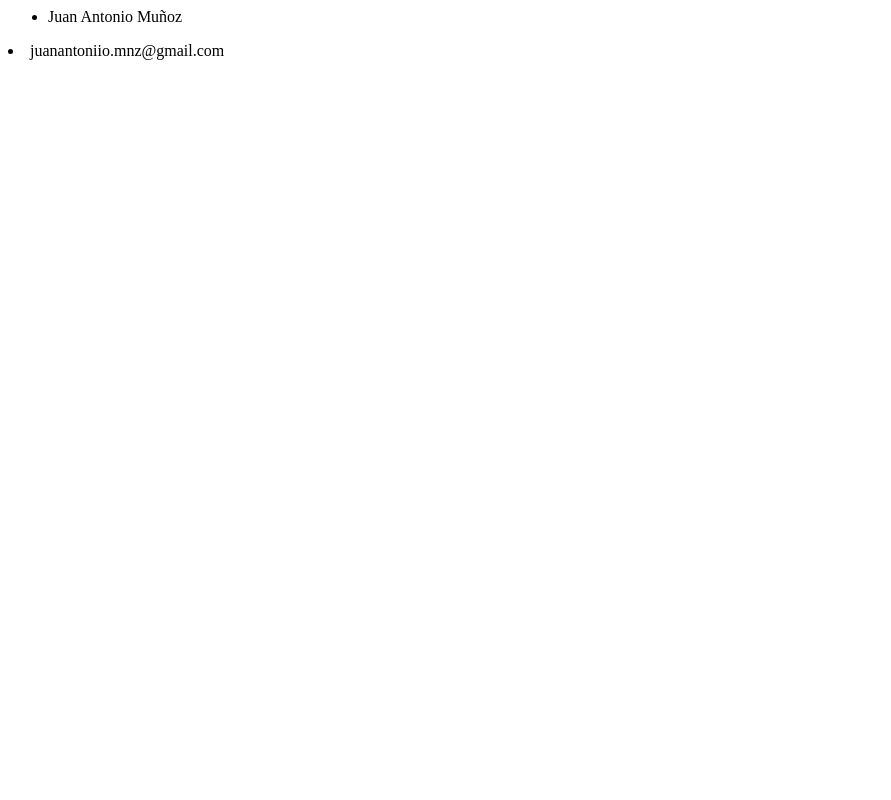
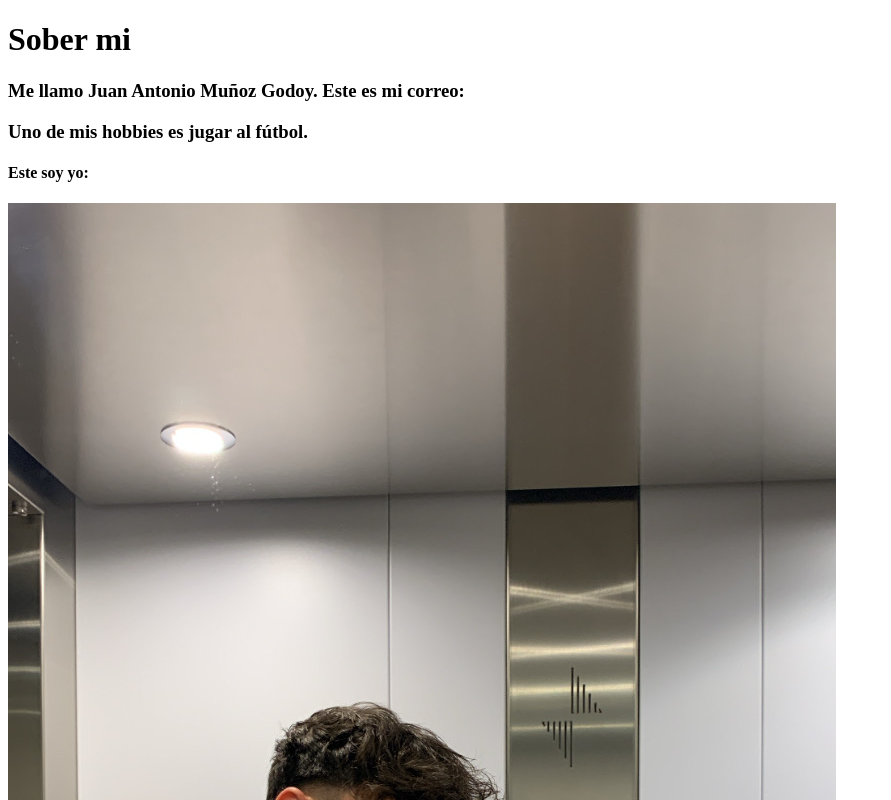
Before and after one commit to iesgrancapitan-eed/practica2-git-haciendo-copia-en-remoto-JuanAntonio0802, a plain HTML site: page sobremi.html in a window 1280 px wide. Shown: the top 800 px of the page, without its empty margins (0-891 px from the left). Drawn offline with Linux system fonts and the light colour scheme.

Commit message:
actualizar issues

```diff
--- a/sobremi.html
+++ b/sobremi.html
@@ -1,2 +1,21 @@
-<ul><li>Juan Antonio Muñoz</li></ul>
-<li>juanantoniio.mnz@gmail.com</li>
+<!DOCTYPE html>
+<html>
+    <head>
+        <h1>
+            Sober mi
+        </h1>
+    </head>
+    <body>
+        <h3>
+            Me llamo Juan Antonio Muñoz Godoy.
+            Este es mi correo:
+        </h3>
+        <h3>
+            Uno de mis hobbies es jugar al fútbol.
+        </h3>
+        <h4>Este soy yo:</h4>
+        <a href="img/mifoto.JPG">
+            <img src="img/mifoto.JPG"
+        </a>
+    </body>
+</html>
```
Also changed, not shown: img/mifoto.JPG (added).
